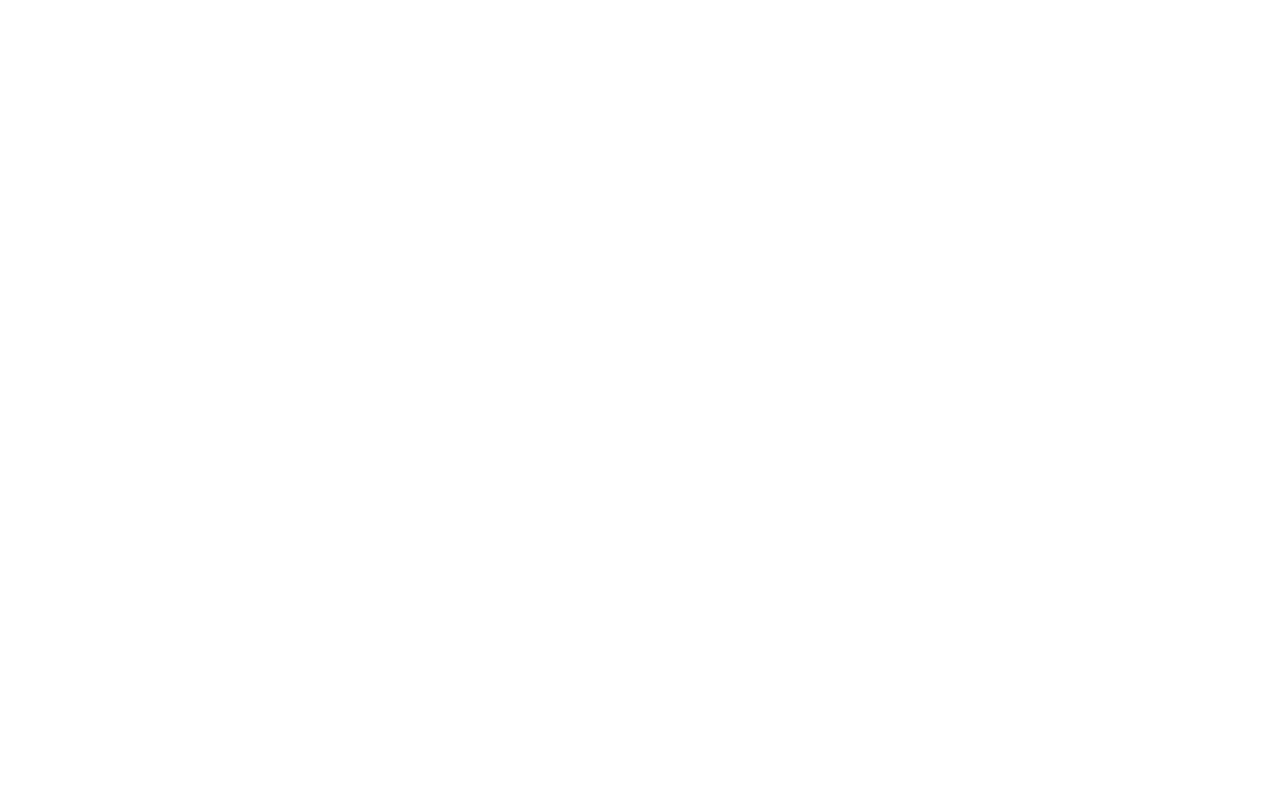
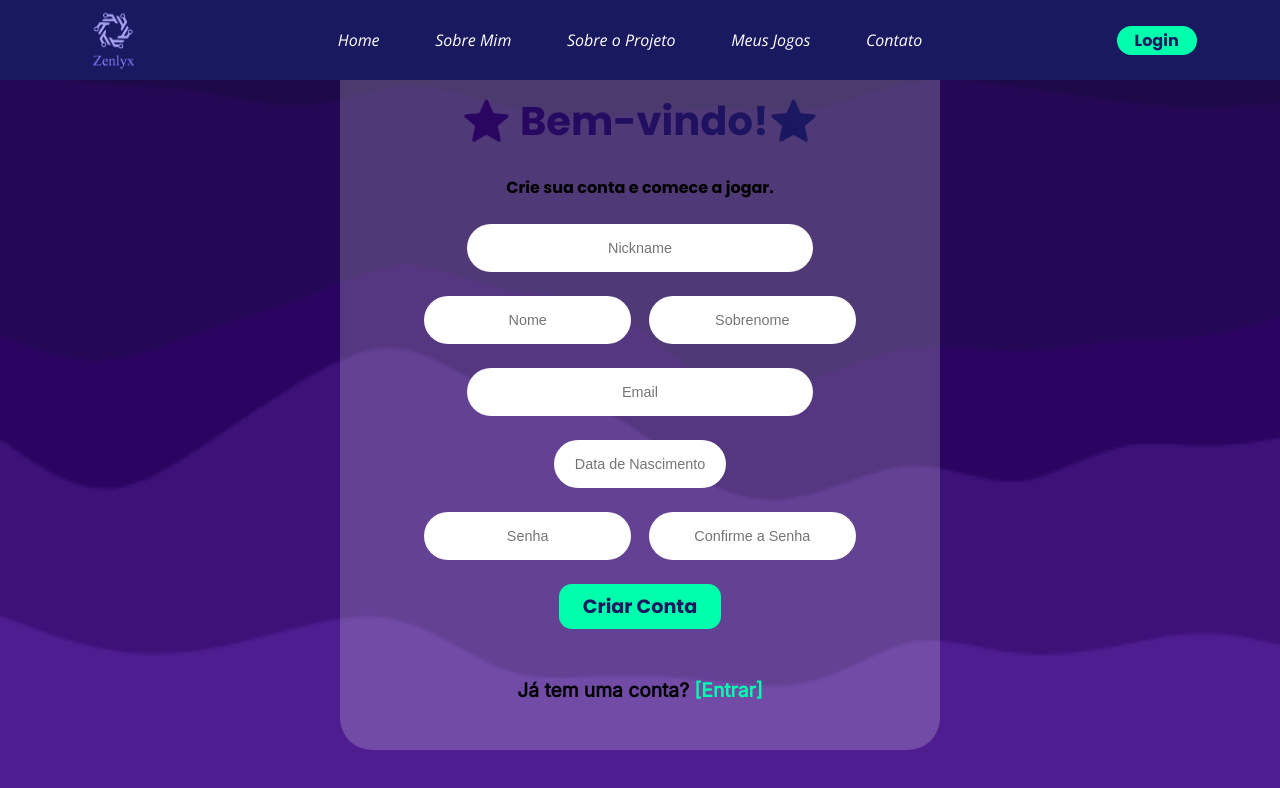
Before and after one commit to Eduardo-xX/Projeto-Individual, a plain HTML site: page Sistemas/Site/cadastro.html in a window 1280 px wide. Drawn offline with nearby package versions, Linux system fonts and the light colour scheme.

Commit message:
Adição das telas de Login e Cadastro, HTML e CSS sem validações. Adição da Modelagem de Dados e Script Tabela (Usuário e Mensagem) as do jogo, adicionarei depois.

```diff
--- /dev/null
+++ b/Sistemas/Site/JS/cadastro.js
@@ -0,0 +1,5 @@
+function dtNascimento() {
+    var btnDtNasc = document.getElementById('input_dtNascUsuario')
+
+    btnDtNasc.type = 'date'
+}
--- a/Sistemas/Site/cadastro.html
+++ b/Sistemas/Site/cadastro.html
@@ -0,0 +1,76 @@
+<!DOCTYPE html>
+<html lang="en">
+<head>
+    <meta charset="UTF-8">
+    <meta name="viewport" content="width=device-width, initial-scale=1.0">
+    <title>Zenlyx - Faça seu Cadastro</title>
+    <link rel="stylesheet" href="./styles/cadastro.css">
+    <link rel="preconnect" href="https://fonts.googleapis.com">
+    <link rel="preconnect" href="https://fonts.gstatic.com" crossorigin>
+    <link href="https://fonts.googleapis.com/css2?family=Poppins:ital,wght@0,700;1,700&display=swap" rel="stylesheet">
+    <link href="https://fonts.googleapis.com/css2?family=Orbitron:wght@400..900&family=Poppins:ital,wght@0,700;1,700&display=swap" rel="stylesheet">
+    <link href="https://fonts.googleapis.com/css2?family=Inter:ital,opsz@0,14..32;1,14..32&display=swap" rel="stylesheet">
+    <link href="https://fonts.googleapis.com/css2?family=Open+Sans:ital@0;1&display=swap" rel="stylesheet">
+</head>
+<body>
+    <header id="header">
+        <div class="containerHeader">
+            <div class="logo">
+                <img src="./assets/logo.png" alt="Logo">
+            </div>
+            <div class="atalhos">
+                <span>
+                    <a href="./index.html#home">Home</a>
+                </span>
+                <span>
+                    <a href="./index.html#sobreMim">Sobre Mim</a>
+                </span>
+                <span>
+                    <a href="./index.html#sobreProjeto">Sobre o Projeto</a>
+                </span>
+                <span>
+                    <a href="./index.html#meusJogos">Meus Jogos</a>
+                </span>
+                <span>
+                    <a href="./index.html#contato">Contato</a>
+                </span>
+            </div>
+            <div class="buttons">
+                <a href="./login.html">Login</a>
+            </div>
+        </div>
+    </header>
+    <main>
+        <div class="cadastro">
+            <div class="overlayCadastro"></div>
+            <div class="containerCadastro">
+                <div class="titleCadastro">
+                    <span>⭐ Bem-vindo!⭐ </span>
+                </div>
+                <div class="subtitleCadastro">
+                    <span>Crie sua conta e comece a jogar.</span>
+                </div>
+                <div class="formulario">
+                    <input type="text" name="" id="input_nicknameUsuario" placeholder="Nickname">
+                    <div class="nomesUser">
+                        <input type="text" name="" id="input_nomeUsuario" placeholder="Nome">
+                        <input type="text" name="" id="input_sobrenomeUsuario" placeholder="Sobrenome">
+                    </div>
+                    <input type="text" name="" id="input_emailUsuario" placeholder="Email">
+                    <input type="text" name="" id="input_dtNascUsuario" placeholder="Data de Nascimento" onfocus="dtNascimento()">
+                    <div class="senhasUser">
+                        <input type="password" name="" id="input_senhaUsuario" placeholder="Senha">
+                        <input type="password" name="" id="input_confirmSenhaUsuario" placeholder="Confirme a Senha">
+                    </div>
+                    <input type="submit" name="" id="input_entrar" value="Criar Conta">
+                </div>
+            </div>
+            <div class="textLink">
+                <span>Já tem uma conta? <a href="./login.html">[Entrar]</a></span>
+            </div>
+        </div>
+    </main>
+
+    <script src="./JS/cadastro.js"></script>
+</body>
+</html>
--- /dev/null
+++ b/Sistemas/Site/styles/cadastro.css
@@ -0,0 +1,255 @@
+/* Criação de algumas variáveis para facilitar a manutenção no código */
+:root {
+    --cor-principal_1: #2B0461;
+    --cor-principal_2: #191960;
+    --cor-secundario_1: #F5E663;
+    --cor-secundario_2: #00FFAD;
+    --cor-secundario_3: #FFAB69;
+    --cor-secundario_4: #9C3848;
+    --cor-white: #ffffff;
+    --cor-black: #000000;
+    --cor-cinza: #D9D9D9;
+    --fontFamily-title_1: Poppins, sans-serif;
+    --fontFamily-title_2: Orbitron, sans-serif;
+    --fontFamily-regular_1: Inter, sans-serif;
+    --fontFamily-regular_2: "Open Sans", sans-serif;
+}
+/* zerando a margin e padding do site */
+* {
+    margin: 0;
+    padding: 0;
+    box-sizing: border-box;
+}
+
+html {
+    scroll-behavior: smooth;
+}
+
+body {
+    font-family: var(--fontFamily-regular_1);
+    background: url(../assets/fundo_cadastro-2.png);
+    background-size: cover;
+    display: flex;
+    justify-content: center;
+    align-items: center;
+    min-height: 100vh;
+}
+
+/* Começo do Header */
+header {
+    width: 100%;
+    height: 80px;
+    position: fixed;
+    top: 0;
+    background-color: var(--cor-principal_2);
+    z-index: 30;
+}
+
+header .containerHeader {
+    display: flex;
+    justify-content: space-around;
+    align-items: center;
+    width: 100%;
+    height: 100%;
+}
+
+header .logo {
+    height: 90%;
+}
+
+header .logo img {
+    height: 100%;
+}
+
+header .atalhos {
+    width: 50%;
+    height: 90%;
+    display: flex;
+    justify-content: space-around;
+    align-items: center;
+}
+
+header .atalhos span {
+    height: 100%;
+    display: flex;
+    align-items: center;
+}
+
+header .atalhos a {
+    font-family: var(--fontFamily-regular_2);
+    text-decoration: none;
+    color: var(--cor-white);
+    padding: .5rem 1rem;
+    transition: .5s;
+    border-radius: 1rem;
+    font-style: italic;
+}
+
+header .atalhos a:hover {
+    background-color: #0000008a;
+    transform: scale(1.1);
+}
+
+header .buttons {
+    height: 90%;
+    display: flex;
+    justify-content: space-between;
+    align-items: center;
+}
+
+header .buttons a {
+    text-decoration: none;
+    font-family: var(--fontFamily-title_1);
+    color: var(--cor-principal_2);
+    background-color: var(--cor-secundario_2);
+    padding: 0 1rem;
+    border-radius: 1rem;
+    transition: .8s ease;
+    border: 2px solid transparent;
+}
+
+header .buttons a:nth-child(2n) {
+    margin-left: 3rem;
+}
+
+header .buttons a:hover {
+    background-color: var(--cor-secundario_1);
+    transform: scale(1.2);
+    background: linear-gradient(to right, var(--cor-secundario_1), var(--cor-secundario_1)) padding-box, linear-gradient(to right, var(--cor-secundario_2 ), var(--cor-secundario_4)) border-box;
+}
+
+/* Fim Header */
+
+/* Começo Main */
+
+main .cadastro {
+    display: flex;
+    flex-direction: column;
+    justify-content: space-between;
+    align-items: center;
+    position: relative;
+    height: 700px;
+    width: 600px;
+    text-align: center;
+}
+
+main .cadastro .overlayCadastro {
+    width: 100%;
+    height: 100%;
+    background-color: var(--cor-white);
+    opacity: 20%;
+    position: absolute;
+    border-radius: 2rem;
+}
+
+main .cadastro .containerCadastro {
+    width: 80%;
+    height: 80%;
+    display: flex;
+    flex-direction: column;
+    align-items: center;
+    /* justify-content: center; */
+    margin-top: 25px;
+}
+
+main .cadastro .titleCadastro {
+    font-family: var(--fontFamily-title_1);
+    font-size: 2.5rem;
+    z-index: 2;
+    margin-top: 1rem;
+    margin-bottom: 1.5rem;
+}
+
+main .cadastro .titleCadastro span {
+    background: linear-gradient(to right, var(--cor-principal_1), var(--cor-principal_2));
+    background-clip: text;
+    color: transparent;
+}
+
+main .cadastro .subtitleCadastro {
+    font-family: var(--fontFamily-title_1);
+    font-size: 1rem;
+    z-index: 2;
+    font-weight: bold;
+}
+
+main .cadastro .formulario {
+    width: 90%;
+    display: flex;
+    flex-direction: column;
+    align-items: center;
+    margin-top: 1.5rem;
+    z-index: 2;
+}
+
+main .cadastro .formulario #input_nicknameUsuario,
+main .cadastro .formulario #input_nomeUsuario,
+main .cadastro .formulario #input_sobrenomeUsuario,
+main .cadastro .formulario #input_dtNascUsuario,
+main .cadastro .formulario #input_emailUsuario,
+main .cadastro .formulario #input_senhaUsuario,
+main .cadastro .formulario #input_confirmSenhaUsuario {
+    width: 80%;
+    padding: 1rem;
+    border-radius: 2rem;
+    border: transparent;
+    margin-bottom: 1.5rem;
+    font-size: .9rem;
+    text-align: center;
+}
+
+main .cadastro .formulario .nomesUser,
+main .cadastro .formulario .senhasUser {
+    width: 100%;
+    display: flex;
+    justify-content: space-between;
+}
+
+main .cadastro .formulario #input_nomeUsuario,
+main .cadastro .formulario #input_sobrenomeUsuario,
+main .cadastro .formulario #input_senhaUsuario,
+main .cadastro .formulario #input_confirmSenhaUsuario {
+    width: 48%;
+}
+
+main .cadastro .formulario #input_dtNascUsuario {
+    width: 40%;
+}
+
+main .cadastro .formulario #input_entrar {
+    background-color: var(--cor-secundario_2);
+    color: var(--cor-principal_2);
+    font-family: var(--fontFamily-title_1);
+    padding: .5rem 1.5rem;
+    font-size: 1.2rem;
+    border-radius: .8rem;
+    border: transparent;
+    cursor: pointer;
+    transition: .5s;
+}
+
+main .cadastro .formulario #input_entrar:hover {
+    background-color: var(--cor-secundario_1);
+    transform: scale(1.1);
+}
+
+main .cadastro .textLink {
+    width: 80%;
+    height: 20%;
+    display: flex;
+    justify-content: center;
+    align-items: center;
+    z-index: 2;
+    font-weight: bold;
+    font-size: 1.2rem;
+}
+
+main .cadastro .textLink a {
+    text-decoration: none;
+    color: var(--cor-secundario_2);
+    /* transition: .5s; */
+}
+
+main .cadastro .textLink a:hover {
+    color: var(--cor-secundario_1);
+}
--- /dev/null
+++ b/Sistemas/Site/styles/login.css
@@ -0,0 +1,231 @@
+/* Criação de algumas variáveis para facilitar a manutenção no código */
+:root {
+    --cor-principal_1: #2B0461;
+    --cor-principal_2: #191960;
+    --cor-secundario_1: #F5E663;
+    --cor-secundario_2: #00FFAD;
+    --cor-secundario_3: #FFAB69;
+    --cor-secundario_4: #9C3848;
+    --cor-white: #ffffff;
+    --cor-black: #000000;
+    --cor-cinza: #D9D9D9;
+    --fontFamily-title_1: Poppins, sans-serif;
+    --fontFamily-title_2: Orbitron, sans-serif;
+    --fontFamily-regular_1: Inter, sans-serif;
+    --fontFamily-regular_2: "Open Sans", sans-serif;
+}
+/* zerando a margin e padding do site */
+* {
+    margin: 0;
+    padding: 0;
+    box-sizing: border-box;
+}
+
+html {
+    scroll-behavior: smooth;
+}
+
+body {
+    font-family: var(--fontFamily-regular_1);
+    background: url(../assets/fundo_login-2.png);
+    background-size: cover;
+    display: flex;
+    justify-content: center;
+    align-items: center;
+    min-height: 100vh;
+}
+
+/* Começo do Header */
+header {
+    width: 100%;
+    height: 80px;
+    position: fixed;
+    top: 0;
+    background-color: var(--cor-principal_2);
+    z-index: 30;
+}
+
+header .containerHeader {
+    display: flex;
+    justify-content: space-around;
+    align-items: center;
+    width: 100%;
+    height: 100%;
+}
+
+header .logo {
+    height: 90%;
+}
+
+header .logo img {
+    height: 100%;
+}
+
+header .atalhos {
+    width: 50%;
+    height: 90%;
+    display: flex;
+    justify-content: space-around;
+    align-items: center;
+}
+
+header .atalhos span {
+    height: 100%;
+    display: flex;
+    align-items: center;
+}
+
+header .atalhos a {
+    font-family: var(--fontFamily-regular_2);
+    text-decoration: none;
+    color: var(--cor-white);
+    padding: .5rem 1rem;
+    transition: .5s;
+    border-radius: 1rem;
+    font-style: italic;
+}
+
+header .atalhos a:hover {
+    background-color: #0000008a;
+    transform: scale(1.1);
+}
+
+header .buttons {
+    height: 90%;
+    display: flex;
+    justify-content: space-between;
+    align-items: center;
+}
+
+header .buttons a {
+    text-decoration: none;
+    font-family: var(--fontFamily-title_1);
+    color: var(--cor-principal_2);
+    background-color: var(--cor-secundario_2);
+    padding: 0 1rem;
+    border-radius: 1rem;
+    transition: .8s ease;
+    border: 2px solid transparent;
+}
+
+header .buttons a:nth-child(2n) {
+    margin-left: 3rem;
+}
+
+header .buttons a:hover {
+    background-color: var(--cor-secundario_1);
+    transform: scale(1.2);
+    background: linear-gradient(to right, var(--cor-secundario_1), var(--cor-secundario_1)) padding-box, linear-gradient(to right, var(--cor-secundario_2 ), var(--cor-secundario_4)) border-box;
+}
+
+/* Fim Header */
+
+/* Começo Main */
+
+main .login {
+    display: flex;
+    flex-direction: column;
+    justify-content: space-between;
+    align-items: center;
+    position: relative;
+    height: 500px;
+    width: 400px;
+    text-align: center;
+}
+
+main .login .overlayLogin {
+    width: 100%;
+    height: 100%;
+    background-color: var(--cor-white);
+    opacity: 20%;
+    position: absolute;
+    border-radius: 2rem;
+}
+
+main .login .containerLogin {
+    width: 80%;
+    height: 80%;
+    display: flex;
+    flex-direction: column;
+    align-items: center;
+    /* justify-content: center; */
+    margin-top: 25px;
+}
+
+main .login .titleLogin {
+    font-family: var(--fontFamily-title_1);
+    font-size: 1.8rem;
+    z-index: 2;
+    margin-top: 2rem;
+    margin-bottom: 1.5rem;
+}
+
+main .login .titleLogin span {
+    background: linear-gradient(to right, var(--cor-principal_1), var(--cor-principal_2));
+    background-clip: text;
+    color: transparent;
+}
+
+main .login .subtitleLogin {
+    font-family: var(--fontFamily-title_1);
+    font-size: .8rem;
+    z-index: 2;
+    font-weight: bold;
+}
+
+main .login .formulario {
+    width: 90%;
+    display: flex;
+    flex-direction: column;
+    align-items: center;
+    margin-top: 2.5rem;
+    z-index: 2;
+}
+
+main .login .formulario #input_emailUsuario,
+main .login .formulario #input_senhaUsuario {
+    width: 100%;
+    padding: 1rem;
+    border-radius: 2rem;
+    border: transparent;
+    margin-bottom: 1.5rem;
+    font-size: .9rem;
+    text-align: center;
+}
+
+main .login .formulario #input_entrar {
+    background-color: var(--cor-secundario_2);
+    color: var(--cor-principal_2);
+    font-family: var(--fontFamily-title_1);
+    padding: .5rem 1.5rem;
+    font-size: 1.2rem;
+    border-radius: .8rem;
+    border: transparent;
+    cursor: pointer;
+    transition: .5s;
+}
+
+main .login .formulario #input_entrar:hover {
+    background-color: var(--cor-secundario_1);
+    transform: scale(1.1);
+}
+
+main .login .textLink {
+    width: 80%;
+    height: 20%;
+    display: flex;
+    justify-content: center;
+    align-items: center;
+    z-index: 2;
+    font-weight: bold;
+}
+
+main .login .textLink a {
+    text-decoration: none;
+    color: var(--cor-secundario_2);
+    /* transition: .5s; */
+}
+
+main .login .textLink a:hover {
+    color: var(--cor-secundario_1);
+}
--- a/Sistemas/Site/styles/style.css
+++ b/Sistemas/Site/styles/style.css
@@ -134,7 +134,7 @@ main .overlayMain {
     position: absolute;
     width: 100%;
     height: 850px;
-    background-color: rgba(0, 0, 0, 0.8);
+    background-color: rgba(0, 0, 0, 0.2);
 }
 
 main .background {
```
Also changed, not shown: Sistemas/Site/index.html (+2 -2 lines), Sistemas/Site/login.html (+65 -0 lines), Sistemas/Site/assets/fundo_cadastro-2.png (added), Sistemas/Site/assets/fundo_login-2.png (added), Sistemas/Site/telaJogos.html (added), 2 other files.
